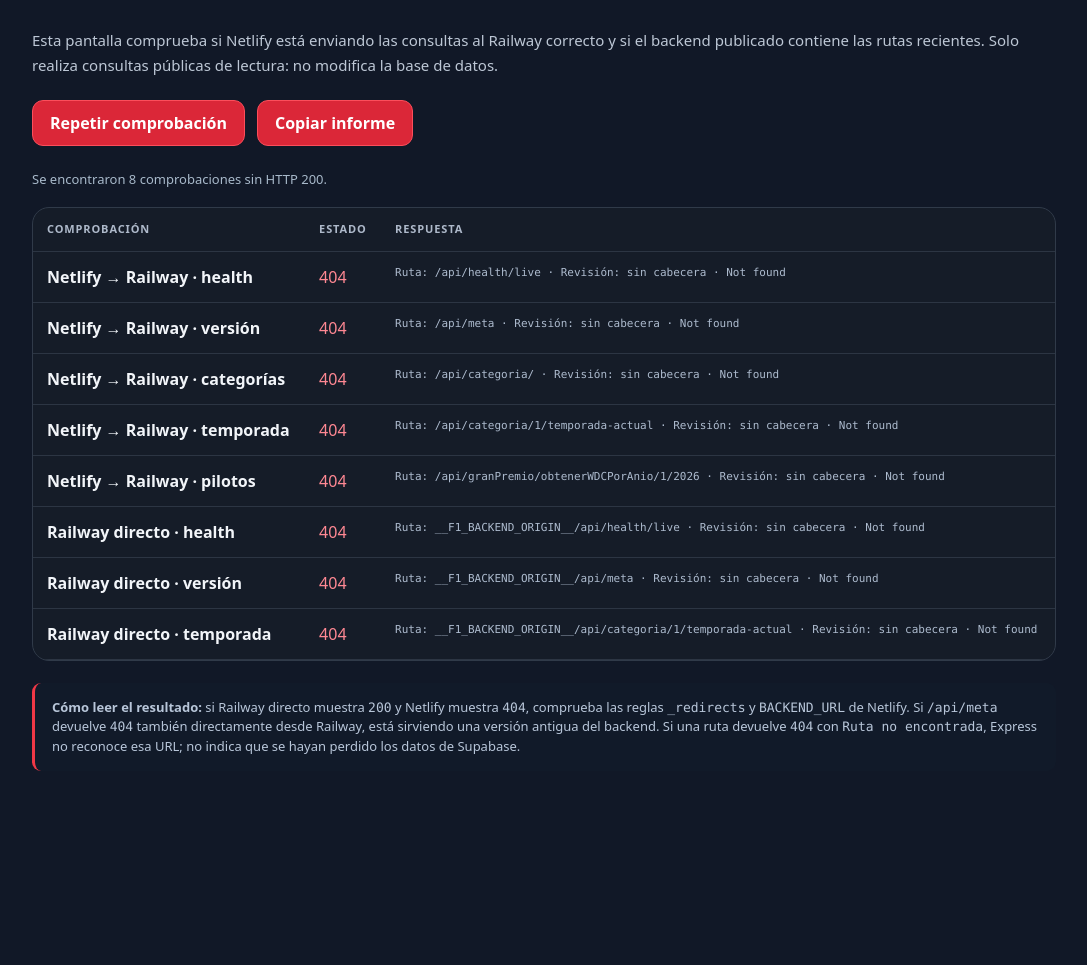
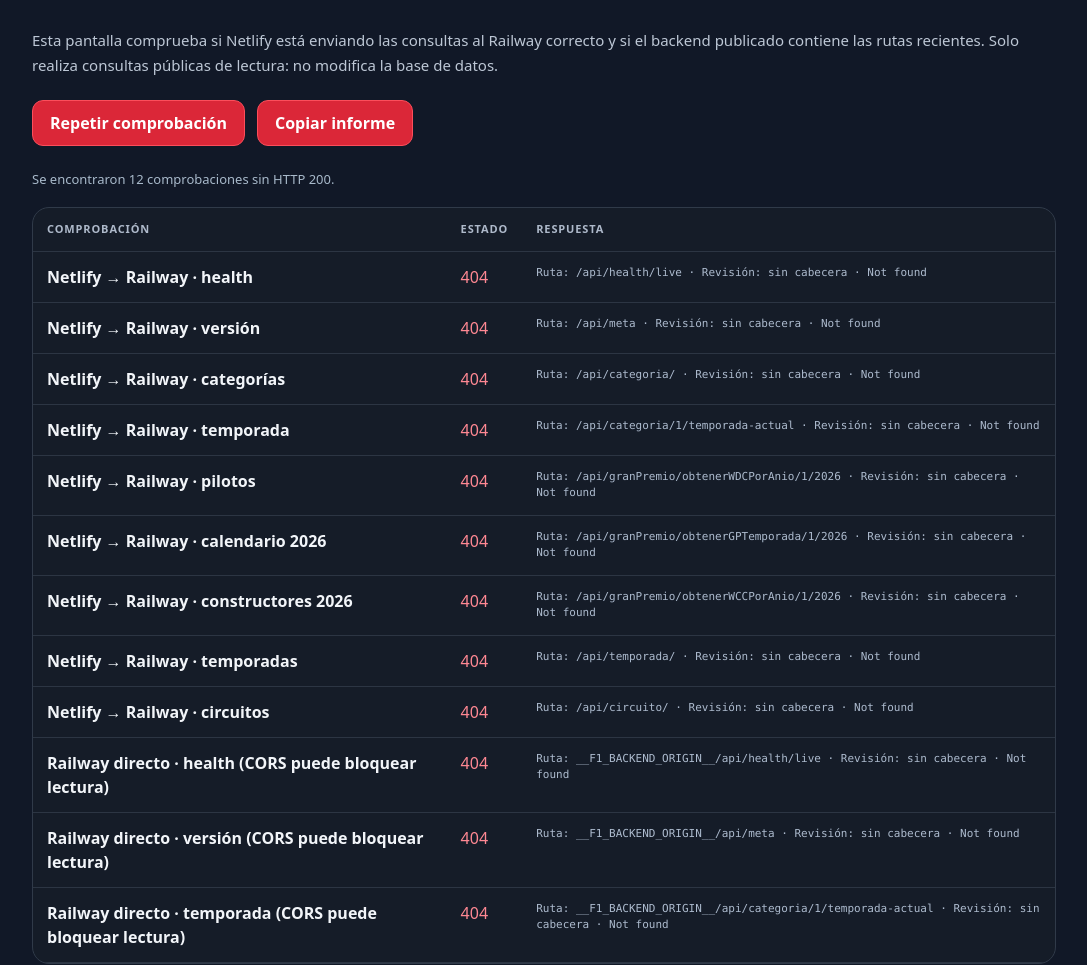
Before and after one commit to DanGarcia963/F1_App, a website: page pages/diagnostico.html in a window 1280 px wide. Shown: the top 965 px of the page, without its empty margins (96-1183 px from the left). Before the commit the page ends 855 px from the top, so only its background shows below. Drawn offline with nearby package versions, Linux system fonts and the light colour scheme; files that its build step writes are made by us from their sources; no server answers.

Commit message:
fix(diagnostics): check calendar and constructors, distinguish browser CORS from API errors

```diff
--- a/pages/diagnostico.html
+++ b/pages/diagnostico.html
@@ -51,9 +51,13 @@
       ['Netlify → Railway · categorías','/api/categoria/'],
       ['Netlify → Railway · temporada','/api/categoria/1/temporada-actual'],
       ['Netlify → Railway · pilotos','/api/granPremio/obtenerWDCPorAnio/1/2026'],
-      ['Railway directo · health', backendOrigin+'/api/health/live'],
-      ['Railway directo · versión', backendOrigin+'/api/meta'],
-      ['Railway directo · temporada',backendOrigin+'/api/categoria/1/temporada-actual']
+      ['Netlify → Railway · calendario 2026','/api/granPremio/obtenerGPTemporada/1/2026'],
+      ['Netlify → Railway · constructores 2026','/api/granPremio/obtenerWCCPorAnio/1/2026'],
+      ['Netlify → Railway · temporadas','/api/temporada/'],
+      ['Netlify → Railway · circuitos','/api/circuito/'],
+      ['Railway directo · health (CORS puede bloquear lectura)', backendOrigin+'/api/health/live'],
+      ['Railway directo · versión (CORS puede bloquear lectura)', backendOrigin+'/api/meta'],
+      ['Railway directo · temporada (CORS puede bloquear lectura)',backendOrigin+'/api/categoria/1/temporada-actual']
     ];
     const $ = id => document.getElementById(id);
     const create = tag => document.createElement(tag);
```
